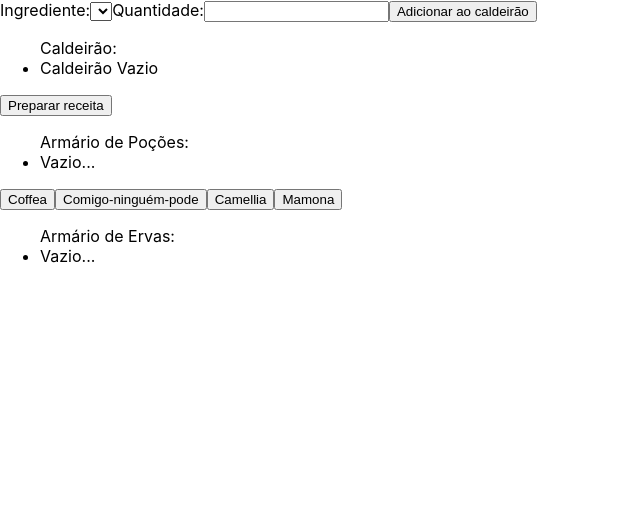
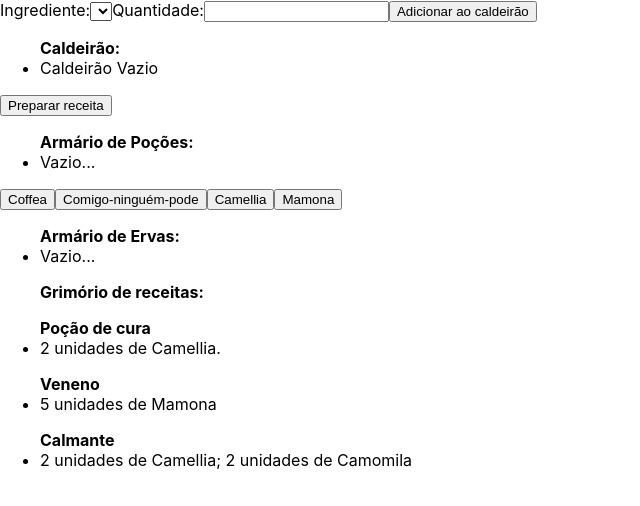
Before and after one commit to renanpbraga/boticarium, a React (Create React App) app: page /jardim in a window 1280 px wide. Shown: the top 506 px of the page, without its empty margins (0-640 px from the left). Built offline with nearby package versions, Linux system fonts and the light colour scheme.

Commit message:
adiciona css

```diff
--- a/src/App.css
+++ b/src/App.css
@@ -1,38 +1,7 @@
-.App {
-  text-align: center;
+ul {
+  font-weight: bold;
 }
 
-.App-logo {
-  height: 40vmin;
-  pointer-events: none;
+li {
+  font-weight: 400;
 }
-
-@media (prefers-reduced-motion: no-preference) {
-  .App-logo {
-    animation: App-logo-spin infinite 20s linear;
-  }
-}
-
-.App-header {
-  background-color: #282c34;
-  min-height: 100vh;
-  display: flex;
-  flex-direction: column;
-  align-items: center;
-  justify-content: center;
-  font-size: calc(10px + 2vmin);
-  color: white;
-}
-
-.App-link {
-  color: #61dafb;
-}
-
-@keyframes App-logo-spin {
-  from {
-    transform: rotate(0deg);
-  }
-  to {
-    transform: rotate(360deg);
-  }
-}
--- a/src/components/ArmarioDePocoes.jsx
+++ b/src/components/ArmarioDePocoes.jsx
@@ -16,7 +16,8 @@ function ArmarioDePocoes() {
 
   return (
     <div>
-      <ul>Armário de Poções:
+      <ul className="texto-negrito">
+        Armário de Poções:
         {
           getArmarioDePocoes.length < 1 ? <li>Vazio...</li> :
           ordenaArmario.map((pocao, index) => (
--- a/src/components/Grimorio.jsx
+++ b/src/components/Grimorio.jsx
@@ -11,7 +11,18 @@ function Grimorio() {
 
   return (
     <div>
-
+      <ul>Grimório de receitas:</ul>
+      {
+        receitasIniciais.receitas.map((receita) => (
+        (
+          <ul>
+            {receita.nome}
+            <li>
+              { receita.receita}
+            </li>
+          </ul>
+        )))
+      }
     </div>
   )
 }
--- a/src/components/Laboratorio.jsx
+++ b/src/components/Laboratorio.jsx
@@ -4,6 +4,7 @@ import ArmarioDeErvas from './ArmarioDeErvas';
 import ArmarioDePocoes from './ArmarioDePocoes';
 import Grimorio from './Grimorio';
 import Jardim from './Jardim';
+import "../App.css"
 
 function Laboratorio() {
 
```
